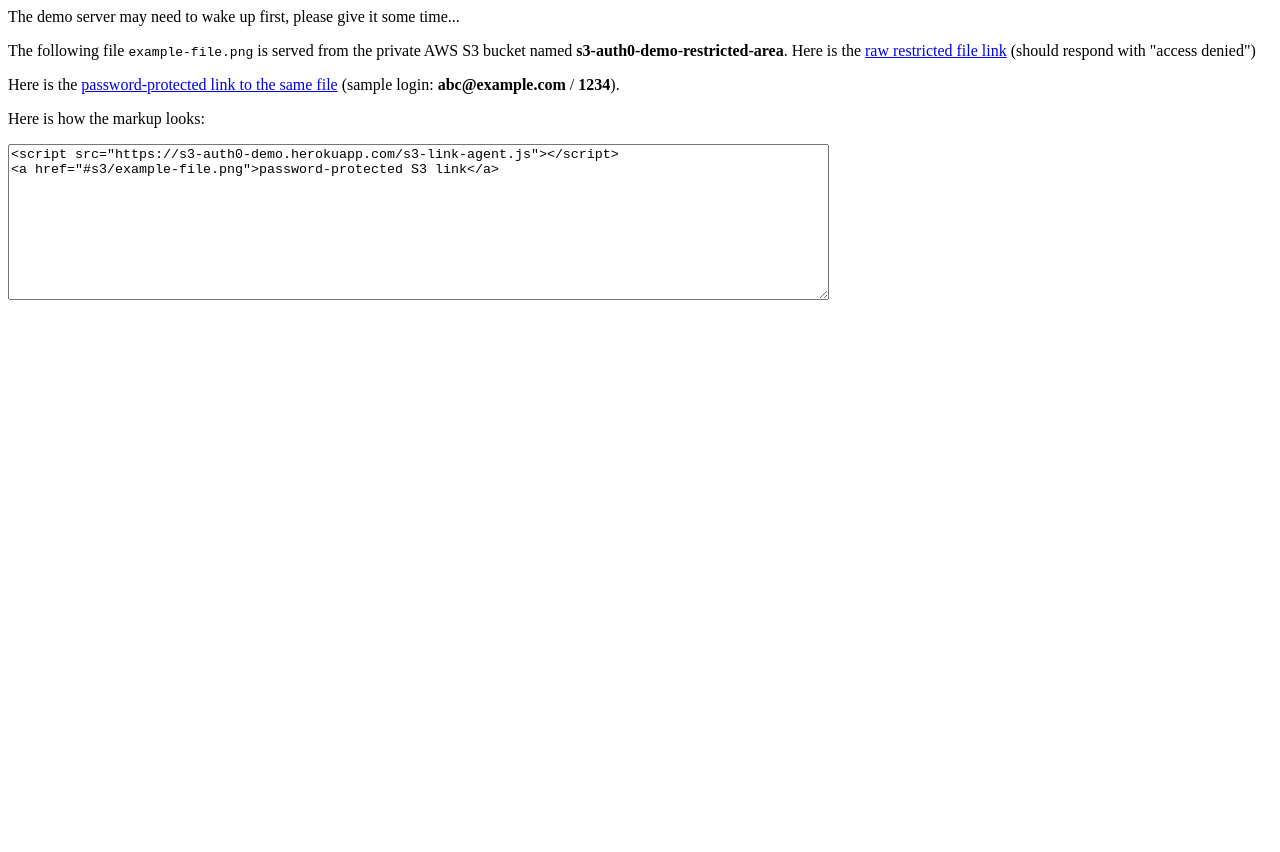
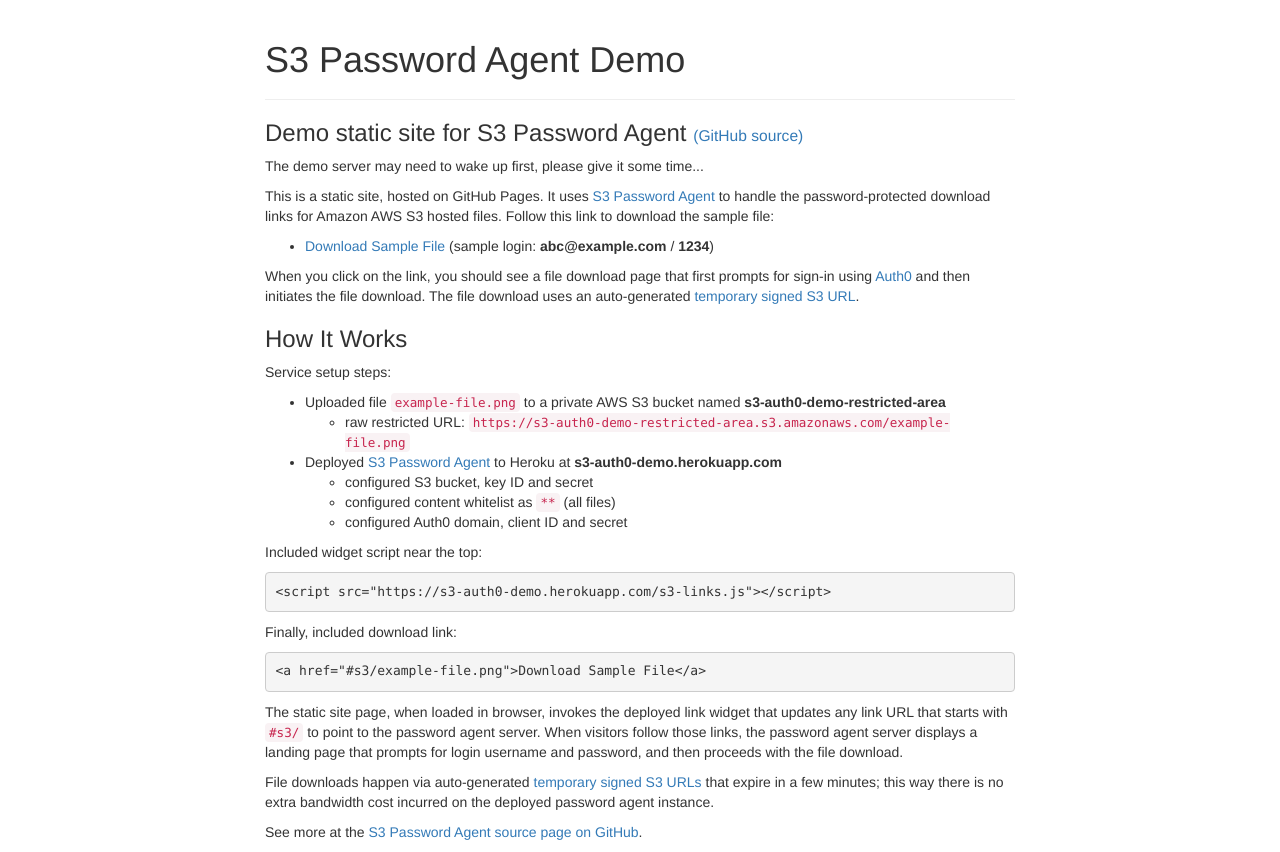
Before and after one commit to unframework/s3-password-agent-demo, a plain HTML site: page index.html in a window 1280 px wide. Before the commit the page ends 800 px from the top, so only its background shows below. Drawn offline with nearby package versions, Linux system fonts and the light colour scheme.

Commit message:
Expand the demo page

```diff
--- a/index.html
+++ b/index.html
@@ -1,13 +1,90 @@
+<!DOCTYPE html>
+<html xmlns="http://www.w3.org/1999/xhtml" xml:lang="en" lang="en-us">
+    <head>
+        <meta http-equiv="X-UA-Compatible" content="IE=edge">
+        <meta http-equiv="content-type" content="text/html; charset=utf-8">
+
+        <meta name="viewport" content="width=device-width, initial-scale=1.0">
+
+        <title>
+            S3 Password Agent Demo
+        </title>
+
+        <link rel="icon" href="about:blank">
+
+        <link rel="stylesheet" href="https://maxcdn.bootstrapcdn.com/bootstrap/3.3.4/css/bootstrap.min.css">
+
+<script>
+  (function(i,s,o,g,r,a,m){i['GoogleAnalyticsObject']=r;i[r]=i[r]||function(){
+  (i[r].q=i[r].q||[]).push(arguments)},i[r].l=1*new Date();a=s.createElement(o),
+  m=s.getElementsByTagName(o)[0];a.async=1;a.src=g;m.parentNode.insertBefore(a,m)
+  })(window,document,'script','//www.google-analytics.com/analytics.js','ga');
+
+  ga('create', 'UA-39903448-6', 'auto');
+  ga('send', 'pageview');
+</script>
+    </head>
+
+    <body>
+        <div class="container">
+            <div class="row">
+                <div class="col-md-2">
+                </div>
+                <div class="col-md-8">
+                    <div class="page-header">
+                        <h1>S3 Password Agent Demo</h1>
+                    </div>
+
+                    <h3>Demo static site for S3 Password Agent <small><a href="https://github.com/unframework/s3-password-agent-demo">(GitHub source)</a></small></h3>
+
+<!-- main start -->
 <p>The demo server may need to wake up first, please give it some time...</p>
 <script src="https://s3-auth0-demo.herokuapp.com/s3-links.js"></script>
 
-<p>The following file <code>example-file.png</code> is served from the private AWS S3 bucket named <b>s3-auth0-demo-restricted-area</b>. Here is the <a href="https://s3-auth0-demo-restricted-area.s3.amazonaws.com/example-file.png">raw restricted file link</a> (should respond with "access denied")</p>
+<p>This is a static site, hosted on GitHub Pages. It uses <a href="https://github.com/unframework/s3-password-agent">S3 Password Agent</a> to handle the password-protected download links for Amazon AWS S3 hosted files. Follow this link to download the sample file:</p>
 
-<p>Here is the <a href="#s3/example-file.png">password-protected link to the same file</a> (sample login: <b>abc@example.com</b> / <b>1234</b>).</p>
+<ul>
+    <li><a href="#s3/example-file.png">Download Sample File</a> (sample login: <b>abc@example.com</b> / <b>1234</b>)</li>
+</ul>
 
-<p>Here is how the markup looks:</p>
+<p>When you click on the link, you should see a file download page that first prompts for sign-in using <a href="https://auth0.com/docs/libraries/lock">Auth0</a> and then initiates the file download. The file download uses an auto-generated <a href="http://docs.aws.amazon.com/AmazonS3/latest/dev/RESTAuthentication.html#RESTAuthenticationQueryStringAuth">temporary signed S3 URL</a>.</p>
 
-<textarea readonly cols="100" rows="10">
-&lt;script src="https://s3-auth0-demo.herokuapp.com/s3-link-agent.js"&gt;&lt;/script&gt;
-&lt;a href="#s3/example-file.png"&gt;password-protected S3 link&lt;/a&gt;
-</textarea>
+<h3>How It Works</h3>
+
+<p>Service setup steps:</p>
+
+<ul>
+    <li>Uploaded file <code>example-file.png</code> to a private AWS S3 bucket named <b>s3-auth0-demo-restricted-area</b></li>
+    <ul><li>raw restricted URL: <code>https://s3-auth0-demo-restricted-area.s3.amazonaws.com/example-file.png</code></li></ul>
+
+    <li>Deployed <a href="https://github.com/unframework/s3-password-agent">S3 Password Agent</a> to Heroku at <b>s3-auth0-demo.herokuapp.com</b></li>
+
+    <ul>
+        <li>configured S3 bucket, key ID and secret</li>
+        <li>configured content whitelist as <code>**</code> (all files)</li>
+        <li>configured Auth0 domain, client ID and secret</li>
+    </ul>
+</ul>
+
+<p>Included widget script near the top:</p>
+
+<pre>&lt;script src="https://s3-auth0-demo.herokuapp.com/s3-links.js"&gt;&lt;/script&gt;</pre>
+
+<p>Finally, included download link:</p>
+
+<pre>&lt;a href="#s3/example-file.png"&gt;Download Sample File&lt;/a&gt;</pre>
+
+<p>The static site page, when loaded in browser, invokes the deployed link widget that updates any link URL that starts with <code>#s3/</code> to point to the password agent server. When visitors follow those links, the password agent server displays a landing page that prompts for login username and password, and then proceeds with the file download.</p>
+
+<p>File downloads happen via auto-generated <a href="http://docs.aws.amazon.com/AmazonS3/latest/dev/RESTAuthentication.html#RESTAuthenticationQueryStringAuth">temporary signed S3 URLs</a> that expire in a few minutes; this way there is no extra bandwidth cost incurred on the deployed password agent instance.</p>
+
+<p>See more at the <a href="https://github.com/unframework/s3-password-agent">S3 Password Agent source page on GitHub</a>.</p>
+<!-- main end -->
+
+                </div>
+                <div class="col-md-2">
+                </div>
+            </div>
+        </div>
+    </body>
+</html>
```
Also changed, not shown: 1 other file.
